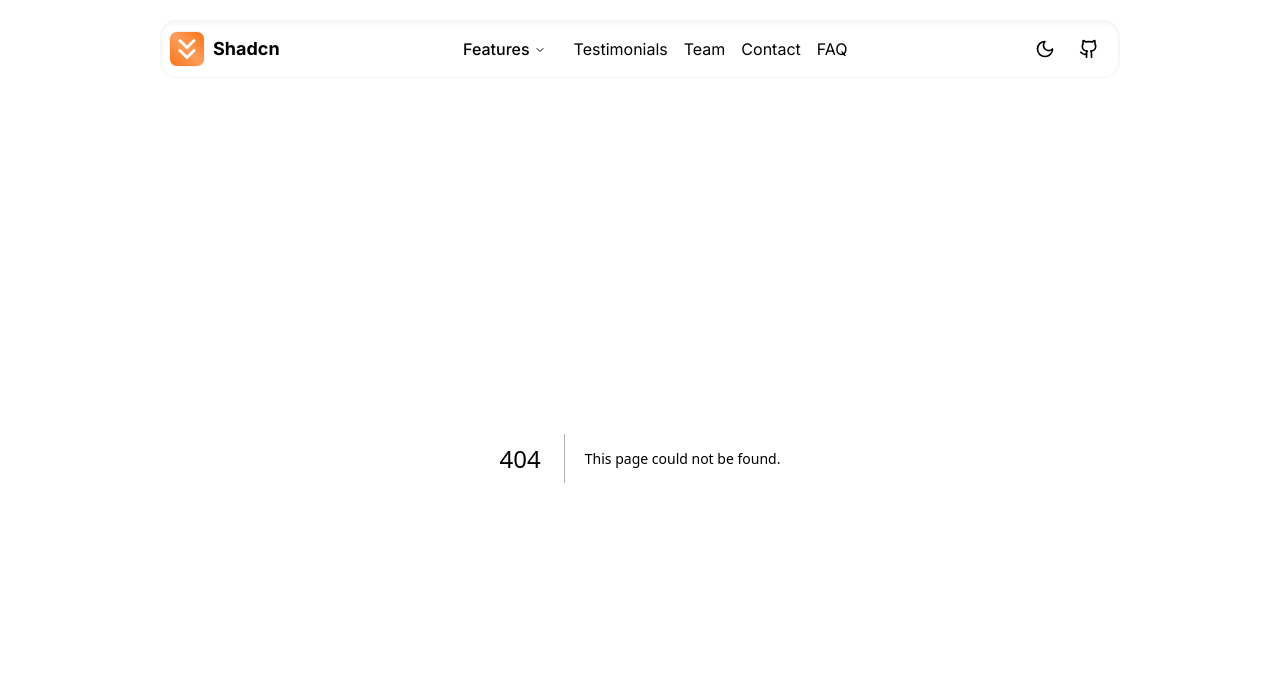
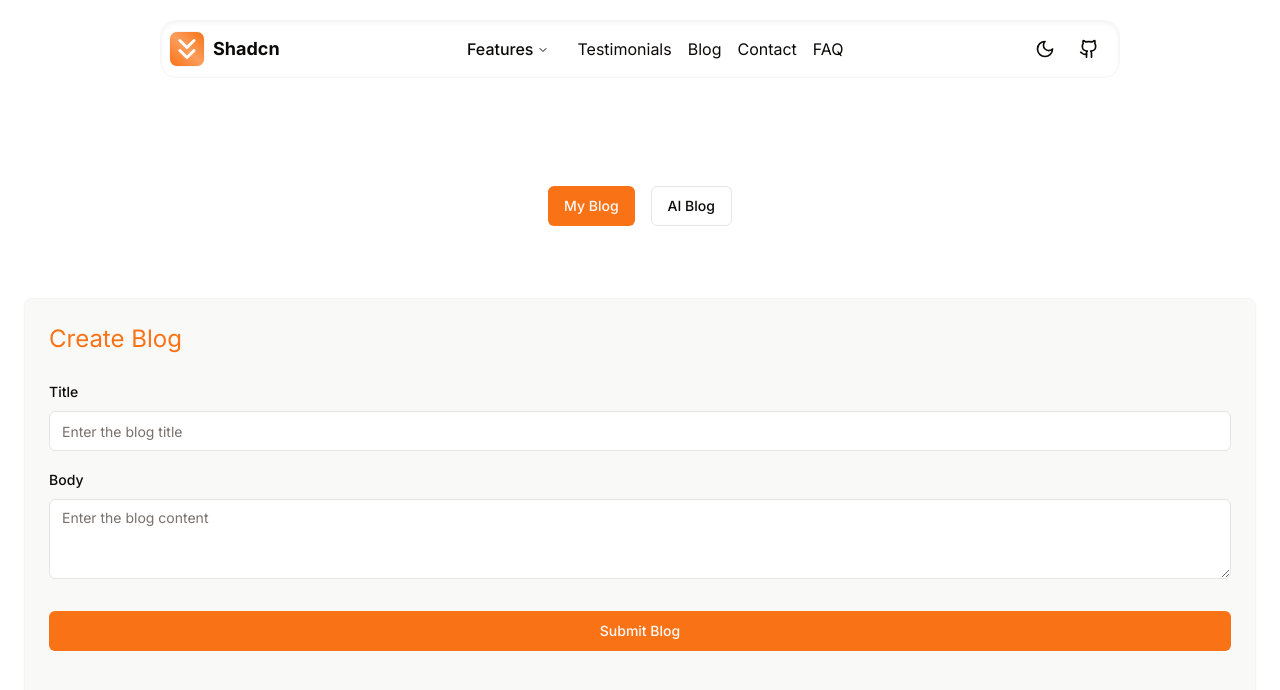
Before and after one commit to Zayn365/Ai-Project-Frontend, a Next.js app: page /blog in a window 1280 px wide. Before the commit this address had no page. Shown: the top 690 px of the page. Built offline with nearby package versions, Linux system fonts and the light colour scheme.

Commit message:
Added: Blog Page and Blog Functionalities

```diff
--- /dev/null
+++ b/app/blog/page.tsx
@@ -0,0 +1,107 @@
+// app/page.tsx
+"use client";
+import { useState } from "react";
+import { BlogForm } from "@/components/pages/sections/createBlog";
+import { AiBlogForm } from "@/components/pages/sections/createAiBlog";
+import { z } from "zod";
+import { Button } from "@/components/ui/button";
+import { Card, CardContent, CardHeader } from "@/components/ui/card";
+import { Axios } from "@/utils/Axios";
+import { success, fail, aiError } from "@/utils/ToastMessages";
+
+// Define the schemas for the forms
+const formSchema = z.object({
+  title: z.string().min(2, "Title must be at least 2 characters").max(255),
+  body: z.string().min(5, "Body must be at least 5 characters"),
+});
+
+const formAiSchema = z.object({
+  prompt: z.string().min(10, "Prompt must be at least 10 characters"),
+});
+
+export default function Page() {
+  const [submittedData, setSubmittedData] = useState<z.infer<
+    typeof formSchema
+  > | null>(null);
+  const [aiData, setAiData] = useState<z.infer<typeof formAiSchema> | null>(
+    null
+  );
+  const [isAI, setIsAi] = useState<boolean>(false);
+
+  async function handleBlogSubmit(values: z.infer<typeof formSchema>) {
+    console.log("Blog submitted: ", values);
+    await Axios.post("/blog", { title: values.title, content: values.body })
+      .then((res) => {
+        console.log(res);
+        setSubmittedData(values);
+        success("Successfully Created");
+      })
+      .catch((err) => {
+        console.log(err);
+        fail(err.message);
+      });
+  }
+
+  async function handleAiBlogSubmit(values: z.infer<typeof formAiSchema>) {
+    console.log("AI Blog submitted: ", values);
+    await Axios.post("/blog/ai", values)
+      .then((res) => {
+        console.log(res);
+        setAiData(values);
+        success("Successfully Created");
+      })
+      .catch((err) => {
+        console.log(err);
+        aiError(err);
+      });
+  }
+
+  return (
+    <>
+      <section className="container pt-24 sm:pt-32">
+        {/* Toggle Buttons */}
+        <div className="flex justify-center gap-4 mb-8">
+          <Button
+            variant={isAI ? "outline" : "default"}
+            onClick={() => setIsAi(false)}
+          >
+            My Blog
+          </Button>
+          <Button
+            variant={!isAI ? "outline" : "default"}
+            onClick={() => setIsAi(true)}
+          >
+            AI Blog
+          </Button>
+        </div>
+      </section>
+
+      {isAI ? (
+        <section className="container pt-t sm:pt-10">
+          <AiBlogForm onSubmit={handleAiBlogSubmit} />
+        </section>
+      ) : (
+        <section className="container pt-t sm:pt-10">
+          <BlogForm onSubmit={handleBlogSubmit} />
+        </section>
+      )}
+
+      {/* Section to display the submitted blog data */}
+      <section className="container pt-5 sm:pt-15">
+        {(submittedData || aiData) && (
+          <Card className="bg-muted/60 dark:bg-card mt-8">
+            <CardHeader className="text-primary text-2xl">
+              Submitted Blog
+            </CardHeader>
+            <CardContent>
+              <h3 className="text-xl font-bold mb-2">
+                {submittedData ? submittedData?.title : "Results:"}
+              </h3>
+              <p>{submittedData ? submittedData?.body : aiData?.prompt}</p>
+            </CardContent>
+          </Card>
+        )}
+      </section>
+    </>
+  );
+}
--- a/app/layout.tsx
+++ b/app/layout.tsx
@@ -2,6 +2,7 @@ import type { Metadata } from "next";
 import { Inter } from "next/font/google";
 import "./globals.css";
 import { cn } from "@/lib/utils";
+import { Toaster } from "sonner";
 import { Navbar } from "@/components/layout/navbar";
 import { ThemeProvider } from "@/components/layout/theme-provider";
 const inter = Inter({ subsets: ["latin"] });
@@ -25,6 +26,7 @@ export default function RootLayout({
           enableSystem
           disableTransitionOnChange
         >
+          <Toaster position="top-right" theme="system" />
           <Navbar />
 
           {children}
--- a/components/layout/navbar.tsx
+++ b/components/layout/navbar.tsx
@@ -38,9 +38,13 @@ const routeList: RouteProps[] = [
     href: "#testimonials",
     label: "Testimonials",
   },
+  // {
+  //   href: "#team",
+  //   label: "Team",
+  // },
   {
-    href: "#team",
-    label: "Team",
+    href: "/blog",
+    label: "Blog",
   },
   {
     href: "#contact",
--- /dev/null
+++ b/components/pages/sections/createAiBlog.tsx
@@ -0,0 +1,73 @@
+// components/AiBlogForm.tsx
+"use client";
+import {
+  Card,
+  CardContent,
+  CardFooter,
+  CardHeader,
+} from "@/components/ui/card";
+import { useForm } from "react-hook-form";
+import { z } from "zod";
+import { zodResolver } from "@hookform/resolvers/zod";
+import {
+  Form,
+  FormControl,
+  FormField,
+  FormItem,
+  FormLabel,
+  FormMessage,
+} from "@/components/ui/form";
+import { Input } from "@/components/ui/input";
+import { Button } from "@/components/ui/button";
+
+const formAiSchema = z.object({
+  prompt: z.string().min(10, "Prompt must be at least 10 characters"),
+});
+
+export function AiBlogForm({
+  onSubmit,
+}: {
+  onSubmit: (values: z.infer<typeof formAiSchema>) => void;
+}) {
+  const formAi = useForm<z.infer<typeof formAiSchema>>({
+    resolver: zodResolver(formAiSchema),
+    defaultValues: {
+      prompt: "",
+    },
+  });
+
+  return (
+    <Card className="bg-muted/60 dark:bg-card">
+      <CardHeader className="text-primary text-2xl">Create AI Blog</CardHeader>
+      <CardContent>
+        <Form {...formAi}>
+          <form
+            onSubmit={formAi.handleSubmit(onSubmit)}
+            className="grid w-full gap-4"
+          >
+            {/* Prompt Field */}
+            <FormField
+              control={formAi.control}
+              name="prompt"
+              render={({ field }) => (
+                <FormItem>
+                  <FormLabel>Prompt</FormLabel>
+                  <FormControl>
+                    <Input placeholder="Enter the blog prompt" {...field} />
+                  </FormControl>
+                  <FormMessage />
+                </FormItem>
+              )}
+            />
+
+            {/* Submit Button */}
+            <Button type="submit" variant="default" className="mt-4">
+              Submit Blog
+            </Button>
+          </form>
+        </Form>
+      </CardContent>
+      <CardFooter></CardFooter>
+    </Card>
+  );
+}
--- /dev/null
+++ b/components/pages/sections/createBlog.tsx
@@ -0,0 +1,91 @@
+// components/BlogForm.tsx
+"use client";
+import {
+  Card,
+  CardContent,
+  CardFooter,
+  CardHeader,
+} from "@/components/ui/card";
+import { useForm } from "react-hook-form";
+import { z } from "zod";
+import { zodResolver } from "@hookform/resolvers/zod";
+import {
+  Form,
+  FormControl,
+  FormField,
+  FormItem,
+  FormLabel,
+  FormMessage,
+} from "@/components/ui/form";
+import { Input } from "@/components/ui/input";
+import { Button } from "@/components/ui/button";
+import { Textarea } from "@/components/ui/textarea";
+
+const formSchema = z.object({
+  title: z.string().min(2, "Title must be at least 2 characters").max(255),
+  body: z.string().min(5, "Body must be at least 5 characters"),
+});
+
+export function BlogForm({
+  onSubmit,
+}: {
+  onSubmit: (values: z.infer<typeof formSchema>) => void;
+}) {
+  const form = useForm<z.infer<typeof formSchema>>({
+    resolver: zodResolver(formSchema),
+    defaultValues: {
+      title: "",
+      body: "",
+    },
+  });
+
+  return (
+    <Card className="bg-muted/60 dark:bg-card">
+      <CardHeader className="text-primary text-2xl">Create Blog</CardHeader>
+      <CardContent>
+        <Form {...form}>
+          <form
+            onSubmit={form.handleSubmit(onSubmit)}
+            className="grid w-full gap-4"
+          >
+            {/* Title Field */}
+            <FormField
+              control={form.control}
+              name="title"
+              render={({ field }) => (
+                <FormItem>
+                  <FormLabel>Title</FormLabel>
+                  <FormControl>
+                    <Input placeholder="Enter the blog title" {...field} />
+                  </FormControl>
+                  <FormMessage />
+                </FormItem>
+              )}
+            />
+
+            {/* Body Field */}
+            <FormField
+              control={form.control}
+              name="body"
+              render={({ field }) => (
+                <FormItem>
+                  <FormLabel>Body</FormLabel>
+                  <FormControl>
+                    <Textarea placeholder="Enter the blog content" {...field} />
+                  </FormControl>
+                  <FormMessage />
+                </FormItem>
+              )}
+            />
+
+            {/* Submit Button */}
+            <Button type="submit" variant="default" className="mt-4">
+              Submit Blog
+            </Button>
+          </form>
+        </Form>
+      </CardContent>
+      <CardFooter></CardFooter>
+    </Card>
+  );
+}
--- a/package.json
+++ b/package.json
@@ -21,6 +21,7 @@
     "@radix-ui/react-select": "^2.1.1",
     "@radix-ui/react-separator": "^1.0.3",
     "@radix-ui/react-slot": "^1.1.0",
+    "axios": "^1.7.7",
     "class-variance-authority": "^0.7.0",
     "clsx": "^2.1.1",
     "embla-carousel-react": "^8.1.3",
@@ -30,6 +31,7 @@
     "react": "^18",
     "react-dom": "^18",
     "react-hook-form": "^7.52.2",
+    "sonner": "^1.5.0",
     "tailwind-merge": "^2.3.0",
     "tailwindcss-animate": "^1.0.7",
     "zod": "^3.23.8"
--- /dev/null
+++ b/utils/Axios.ts
@@ -0,0 +1,6 @@
+import axios from "axios";
+const local = "http://localhost:5000";
+
+export const Axios = axios.create({
+  baseURL: local,
+});
--- /dev/null
+++ b/utils/ToastMessages.tsx
@@ -0,0 +1,17 @@
+import { toast } from "sonner";
+
+export const success = (message: string) => {
+  return toast.success(message ? message : "Success");
+};
+
+export const fail = (message: string) => {
+  return toast.error(message ? message : "Unkown Error Occured");
+};
+
+export const aiError = (message: any) => {
+  return toast.error(
+    message
+      ? message?.response?.data?.response?.message?.error?.message
+      : "Unkown Error Occured"
+  );
+};
```
Also changed, not shown: components/ui/form.tsx (+48 -47 lines), 1 other file (tests, documents, lock files or other folders).
